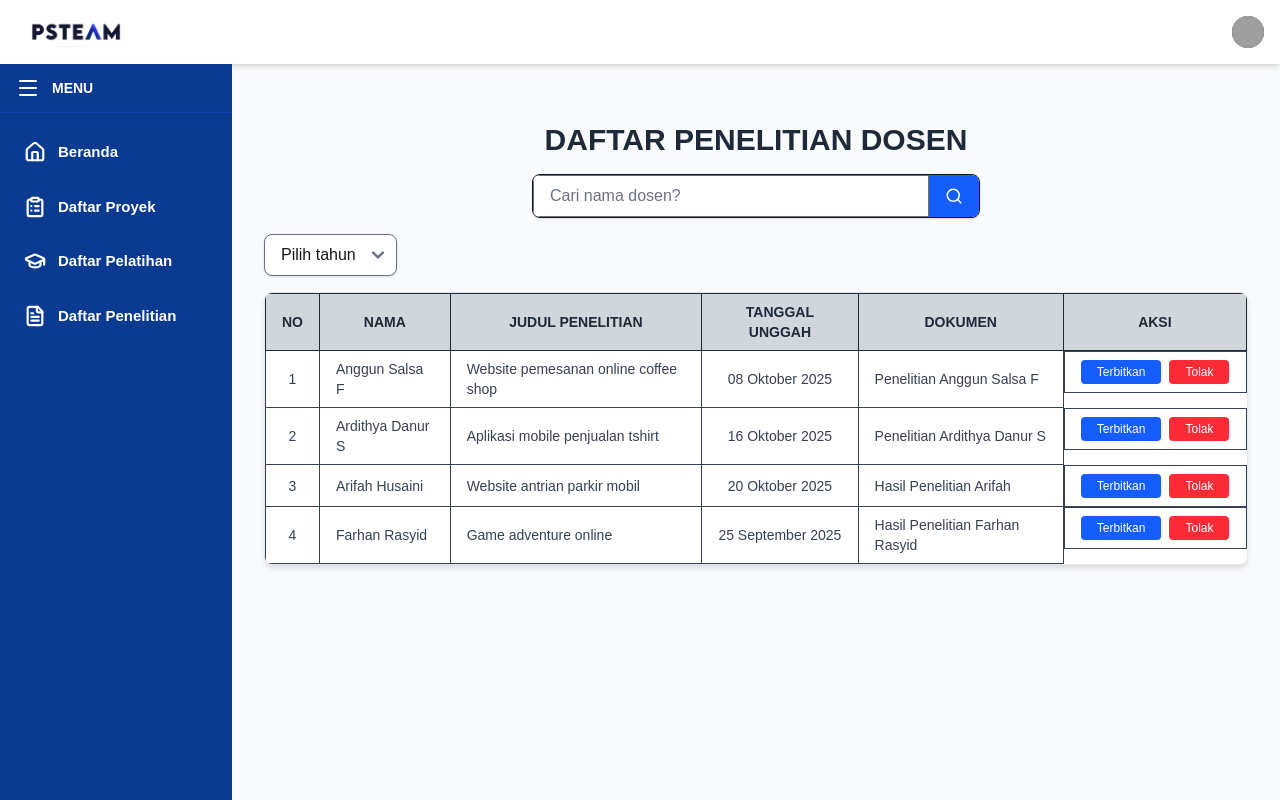
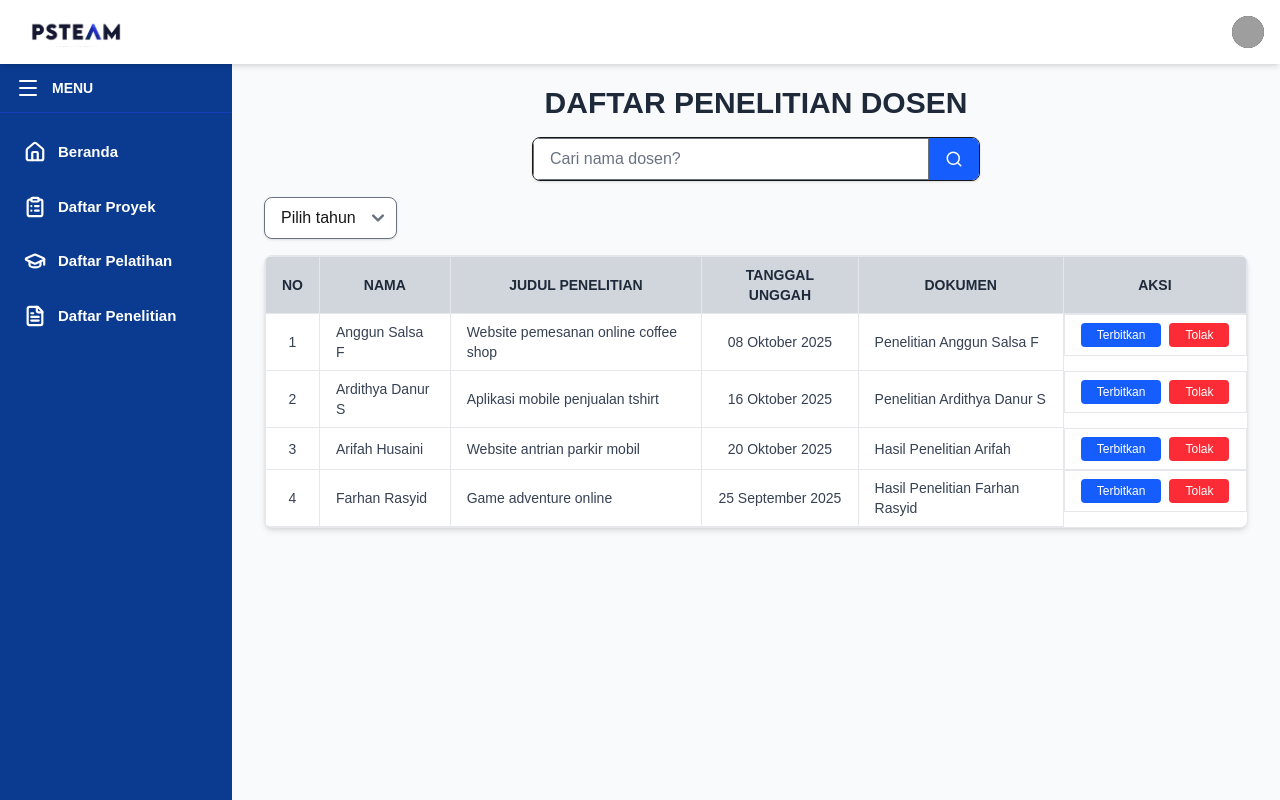
Before and after one commit to ardhitya13/psteam, a Next.js app: page /admin/kelola/penelitian in a window 1280 px wide. Built offline with nearby package versions, Linux system fonts and the light colour scheme; grey boxes are pictures that could not be loaded.

Commit message:
perbaikan tabel di admin

```diff
--- a/src/app/admin/components/NavbarAdmin.tsx
+++ b/src/app/admin/components/NavbarAdmin.tsx
@@ -6,42 +6,70 @@ import { initFlowbite } from "flowbite";
 
 export default function NavbarAdmin() {
   useEffect(() => {
-        // Inisialisasi komponen Flowbite (dropdown, collapse, dsb)
     initFlowbite();
   }, []);
 
   return (
-        <nav className="bg-white border-gray-200 dark:bg-gray-900 shadow-md">
-
+    <nav
+      className="fixed top-0 left-0 right-0 z-50 bg-white border-gray-200 shadow-md dark:bg-gray-900"
+    >
       <div className="max-w-screen-xl flex flex-wrap items-center justify-between mx-auto p-4">
         {/* LOGO */}
         <a href="#" className="flex items-center space-x-3 rtl:space-x-reverse">
           <div className="relative w-[120px] h-[30px] overflow-hidden">
-                        <Image src="/logopsteam1.png"  alt="PSTEAM Logo" fill className="object-cover object-center" />
+            <Image
+              src="/logopsteam1.png"
+              alt="PSTEAM Logo"
+              fill
+              className="object-cover object-center"
+            />
           </div>
         </a>
 
         {/* AVATAR USER + DROPDOWN */}
         <div className="flex items-center md:order-2 space-x-3 md:space-x-0 rtl:space-x-reverse">
-
           <button
-                        type="button" className="flex text-sm bg-gray-800 rounded-full md:me-0 focus:ring-4 focus:ring-gray-300 dark:focus:ring-gray-600"
-                        id="user-menu-button" aria-expanded="false" data-dropdown-toggle="user-dropdown" data-dropdown-placement="bottom" >
+            type="button"
+            className="flex text-sm bg-gray-800 rounded-full md:me-0 focus:ring-4 focus:ring-gray-300 dark:focus:ring-gray-600"
+            id="user-menu-button"
+            aria-expanded="false"
+            data-dropdown-toggle="user-dropdown"
+            data-dropdown-placement="bottom"
+          >
             <span className="sr-only">Open user menu</span>
-                        <img className="w-8 h-8 rounded-full" src="https://ui-avatars.com/api/?name=Bonnie+Green&background=0D8ABC&color=fff" alt="user photo"/>
+            <img
+              className="w-8 h-8 rounded-full"
+              src="https://ui-avatars.com/api/?name=Bonnie+Green&background=0D8ABC&color=fff"
+              alt="user photo"
+            />
           </button>
 
           {/* Dropdown menu */}
-                    <div className="z-50 hidden my-4 text-base list-none bg-white divide-y divide-gray-100 rounded-lg shadow-sm dark:bg-gray-700 dark:divide-gray-600" id="user-dropdown" >
+          <div
+            className="z-50 hidden my-4 text-base list-none bg-white divide-y divide-gray-100 rounded-lg shadow-sm dark:bg-gray-700 dark:divide-gray-600"
+            id="user-dropdown"
+          >
             <div className="px-4 py-3">
-                            <span className="block text-sm text-gray-900 dark:text-white"> Admin </span>
+              <span className="block text-sm text-gray-900 dark:text-white">
+                Admin
+              </span>
             </div>
             <ul className="py-2" aria-labelledby="user-menu-button">
               <li>
-                                <a href="#" className="block px-4 py-2 text-sm text-gray-700 hover:bg-gray-100 dark:hover:bg-gray-600 dark:text-gray-200 dark:hover:text-white"> Ganti Sandi </a>
+                <a
+                  href="#"
+                  className="block px-4 py-2 text-sm text-gray-700 hover:bg-gray-100 dark:hover:bg-gray-600 dark:text-gray-200 dark:hover:text-white"
+                >
+                  Ganti Sandi
+                </a>
               </li>
               <li>
-                                <a href="#" className="block px-4 py-2 text-sm text-gray-700 hover:bg-gray-100 dark:hover:bg-gray-600 dark:text-gray-200 dark:hover:text-white" > Keluar </a>
+                <a
+                  href="#"
+                  className="block px-4 py-2 text-sm text-gray-700 hover:bg-gray-100 dark:hover:bg-gray-600 dark:text-gray-200 dark:hover:text-white"
+                >
+                  Keluar
+                </a>
               </li>
             </ul>
           </div>
--- a/src/app/admin/kelola/penelitian/page.tsx
+++ b/src/app/admin/kelola/penelitian/page.tsx
@@ -10,34 +10,10 @@ export default function DaftarPenelitianPage() {
     const [isSidebarOpen, setIsSidebarOpen] = useState(true);
 
     const data = [
-        {
-            no: 1,
-            nama: "Anggun Salsa F",
-            judul: "Website pemesanan online coffee shop",
-            tanggal: "08 Oktober 2025",
-            dokumen: "Penelitian Anggun Salsa F",
-        },
-        {
-            no: 2,
-            nama: "Ardithya Danur S",
-            judul: "Aplikasi mobile penjualan tshirt",
-            tanggal: "16 Oktober 2025",
-            dokumen: "Penelitian Ardithya Danur S",
-        },
-        {
-            no: 3,
-            nama: "Arifah Husaini",
-            judul: "Website antrian parkir mobil",
-            tanggal: "20 Oktober 2025",
-            dokumen: "Hasil Penelitian Arifah",
-        },
-        {
-            no: 4,
-            nama: "Farhan Rasyid",
-            judul: "Game adventure online",
-            tanggal: "25 September 2025",
-            dokumen: "Hasil Penelitian Farhan Rasyid",
-        },
+        { no: 1, nama: "Anggun Salsa F", judul: "Website pemesanan online coffee shop", tanggal: "08 Oktober 2025", dokumen: "Penelitian Anggun Salsa F", },
+        { no: 2, nama: "Ardithya Danur S", judul: "Aplikasi mobile penjualan tshirt", tanggal: "16 Oktober 2025", dokumen: "Penelitian Ardithya Danur S", },
+        { no: 3, nama: "Arifah Husaini", judul: "Website antrian parkir mobil", tanggal: "20 Oktober 2025", dokumen: "Hasil Penelitian Arifah", },
+        { no: 4, nama: "Farhan Rasyid", judul: "Game adventure online", tanggal: "25 September 2025", dokumen: "Hasil Penelitian Farhan Rasyid", },
     ];
 
     return (
@@ -47,7 +23,7 @@ export default function DaftarPenelitianPage() {
 
             <main
                 className={`transition-all duration-300 pt-0 px-8 pb-10 ${isSidebarOpen ? "ml-[232px]" : "ml-[80px]"
-                    } mt-[58px]`}
+                    } mt-[85px]`}
             >
                 <h1 className="text-3xl font-semibold text-center mb-4 text-gray-800">
                     DAFTAR PENELITIAN DOSEN
@@ -84,12 +60,12 @@ export default function DaftarPenelitianPage() {
                     <table className="w-full border-collapse text-sm text-gray-700">
                         <thead className="bg-gray-300 text-gray-800">
                             <tr>
-                                <th className="border px-4 py-2">NO</th>
-                                <th className="border px-4 py-2">NAMA</th>
-                                <th className="border px-4 py-2">JUDUL PENELITIAN</th>
-                                <th className="border px-4 py-2">TANGGAL UNGGAH</th>
-                                <th className="border px-4 py-2">DOKUMEN</th>
-                                <th className="border px-4 py-2">AKSI</th>
+                                <th className="border border-gray-200 px-4 py-2">NO</th>
+                                <th className="border border-gray-200 px-4 py-2">NAMA</th>
+                                <th className="border border-gray-200 px-4 py-2">JUDUL PENELITIAN</th>
+                                <th className="border border-gray-200 px-4 py-2">TANGGAL UNGGAH</th>
+                                <th className="border border-gray-200 px-4 py-2">DOKUMEN</th>
+                                <th className="border border-gray-200 px-4 py-2">AKSI</th>
                             </tr>
                         </thead>
                         <tbody>
@@ -100,12 +76,12 @@ export default function DaftarPenelitianPage() {
                                     transition={{ type: "spring", stiffness: 200, damping: 15 }}
                                     className="bg-white hover:bg-gray-50"
                                 >
-                                    <td className="border px-4 py-2 text-center">{item.no}</td>
-                                    <td className="border px-4 py-2">{item.nama}</td>
-                                    <td className="border px-4 py-2">{item.judul}</td>
-                                    <td className="border px-4 py-2 text-center">{item.tanggal}</td>
-                                    <td className="border px-4 py-2">{item.dokumen}</td>
-                                    <td className="border px-4 py-2 text-center flex justify-center gap-2">
+                                    <td className="border border-gray-200 px-4 py-2 text-center">{item.no}</td>
+                                    <td className="border border-gray-200 px-4 py-2">{item.nama}</td>
+                                    <td className="border border-gray-200 px-4 py-2">{item.judul}</td>
+                                    <td className="border border-gray-200 px-4 py-2 text-center">{item.tanggal}</td>
+                                    <td className="border border-gray-200 px-4 py-2">{item.dokumen}</td>
+                                    <td className="border border-gray-200 px-4 py-2 text-center flex justify-center gap-2">
                                         <button className="bg-blue-600 hover:bg-blue-700 text-white text-xs px-4 py-1 rounded">
                                             Terbitkan
                                         </button>
--- a/src/app/admin/page.tsx
+++ b/src/app/admin/page.tsx
@@ -24,9 +24,9 @@ export default function AdminPage() {
   const [isSidebarOpen, setIsSidebarOpen] = useState(true);
 
   const cards = [
-    { title: "Proyek yang di Publikasi", value: 20, path: "/admin/proyek-publikasi" },
+    { title: "Proyek yang di Publikasi", value: 20, path: "/admin/keloka/proyek" },
     { title: "Penelitian yang di Publikasi", value: 30, path: "/admin/penelitian-publikasi" },
-    { title: "Kelola Pelatihan", value: 15, path: "/admin/kelola-pelatihan" },
+    { title: "Kelola Pelatihan", value: 15, path: "/admin/kelola/pelatihan" },
     { title: "Kelola Profil Umum Dosen", value: 14, path: "/admin/kelola-dosen" },
     { title: "Proyek yang belum di Publikasi", value: 12, path: "/admin/proyek-belum-publikasi" },
     { title: "Penelitian yang belum di Publikasi", value: 8, path: "/admin/penelitian-belum-publikasi" },
@@ -63,7 +63,7 @@ export default function AdminPage() {
       <main
         className={`transition-all duration-300 pt-0 px-8 pb-6 space-y-8 ${
           isSidebarOpen ? "ml-[232px]" : "ml-[80px]"
-        } mt-[58px]`}
+        } mt-[85px]`}
       >
         {/* Card utama */}
         <div className="bg-blue-700 text-white rounded-2xl shadow-lg p-6 md:p-10">
```
Also changed, not shown: src/app/admin/kelola/pelatihan/page.tsx (+13 -13 lines), src/app/admin/kelola/proyek/page.tsx (+3 -6 lines). Lines whose indentation alone changed are shown as unchanged.
